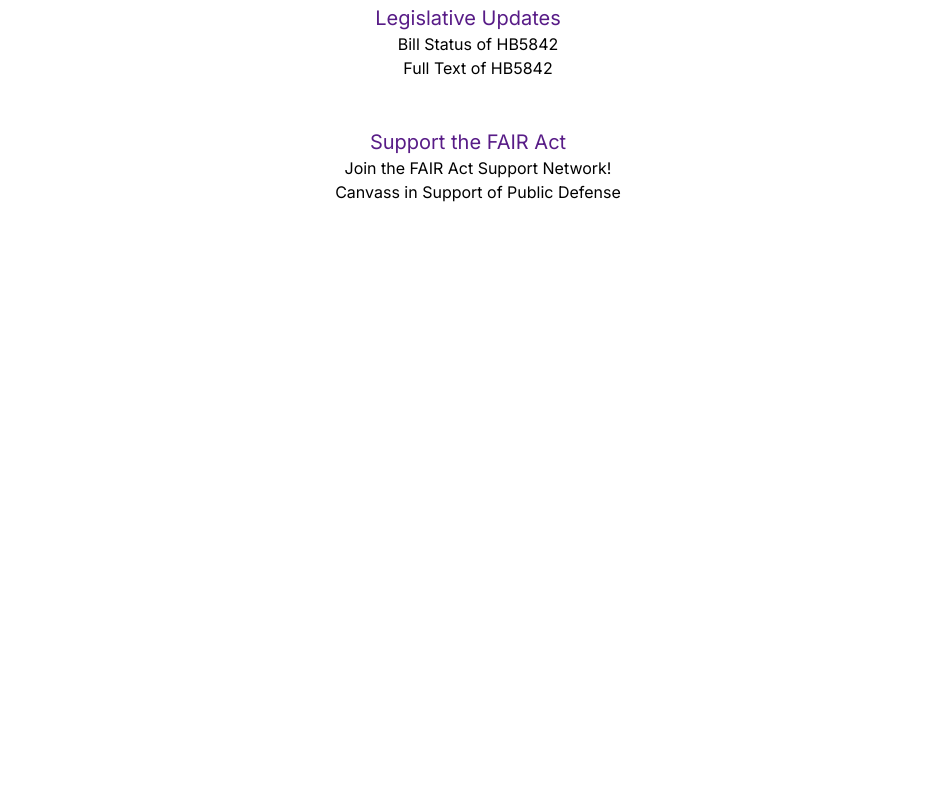
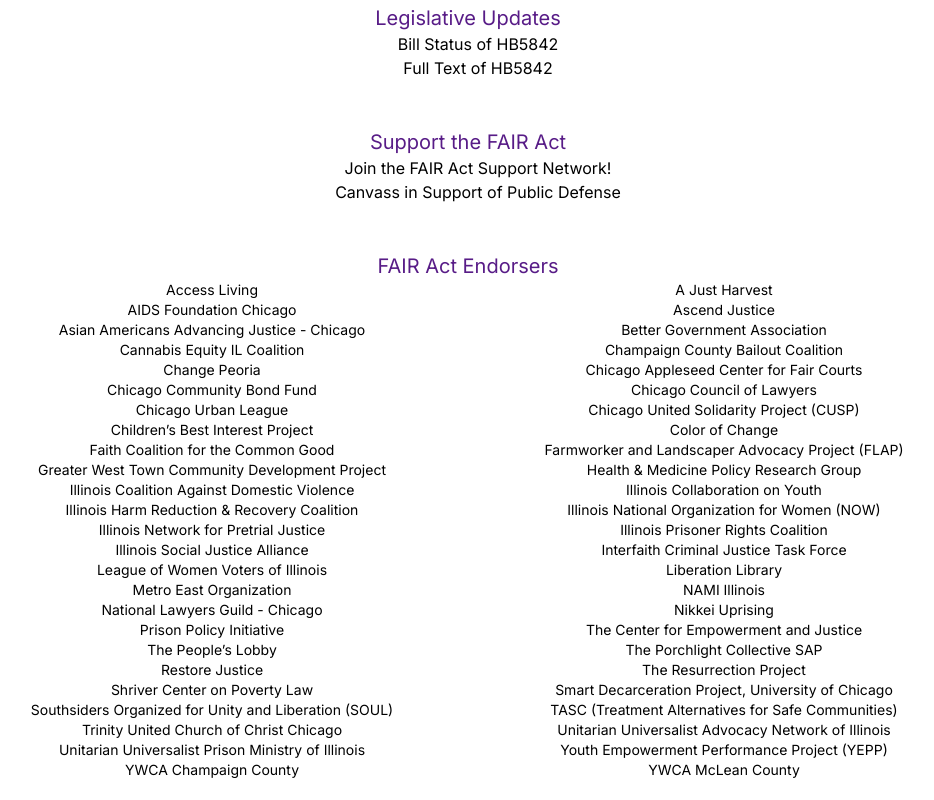
Before and after one commit to hunterMotko/il_pd_st, a Next.js app: page /fairact in a window 1280 px wide. Shown: the part 558-1358 px from the top of the page, without its empty margins (172-1106 px from the left). Before the commit the page ends 800 px from the top, so only its background shows below. Built offline with nearby package versions, Linux system fonts and the light colour scheme.

Commit message:
endorses

```diff
--- a/src/app/fairact/page.tsx
+++ b/src/app/fairact/page.tsx
@@ -1,6 +1,58 @@
 import Link from "next/link";
 
 export default function FairActPage() {
+  const endorsers = [
+    "Access Living",
+    "A Just Harvest",
+    "AIDS Foundation Chicago",
+    "Ascend Justice",
+    "Asian Americans Advancing Justice - Chicago",
+    "Better Government Association",
+    "Cannabis Equity IL Coalition",
+    "Champaign County Bailout Coalition",
+    "Change Peoria",
+    "Chicago Appleseed Center for Fair Courts",
+    "Chicago Community Bond Fund",
+    "Chicago Council of Lawyers",
+    "Chicago Urban League",
+    "Chicago United Solidarity Project (CUSP)",
+    "Children’s Best Interest Project",
+    "Color of Change",
+    "Faith Coalition for the Common Good",
+    "Farmworker and Landscaper Advocacy Project (FLAP)",
+    "Greater West Town Community Development Project",
+    "Health & Medicine Policy Research Group",
+    "Illinois Coalition Against Domestic Violence",
+    "Illinois Collaboration on Youth",
+    "Illinois Harm Reduction & Recovery Coalition",
+    "Illinois National Organization for Women (NOW)",
+    "Illinois Network for Pretrial Justice",
+    "Illinois Prisoner Rights Coalition",
+    "Illinois Social Justice Alliance",
+    "Interfaith Criminal Justice Task Force",
+    "League of Women Voters of Illinois",
+    "Liberation Library",
+    "Metro East Organization",
+    "NAMI Illinois",
+    "National Lawyers Guild - Chicago",
+    "Nikkei Uprising",
+    "Prison Policy Initiative",
+    "The Center for Empowerment and Justice",
+    "The People’s Lobby",
+    "The Porchlight Collective SAP",
+    "Restore Justice",
+    "The Resurrection Project",
+    "Shriver Center on Poverty Law",
+    "Smart Decarceration Project, University of Chicago",
+    "Southsiders Organized for Unity and Liberation (SOUL)",
+    "TASC (Treatment Alternatives for Safe Communities)",
+    "Trinity United Church of Christ Chicago",
+    "Unitarian Universalist Advocacy Network of Illinois",
+    "Unitarian Universalist Prison Ministry of Illinois",
+    "Youth Empowerment Performance Project (YEPP)",
+    "YWCA Champaign County",
+    "YWCA McLean County",
+  ]
   return (
     <div className="container mx-auto">
       <section className="max-w-screen-2xl m-auto w-full px-3 sm:px-8 lg:px-16 xl:px-32 flex flex-col gap-12 py-12 2xl:py-16 text-center">
@@ -56,6 +108,14 @@
             Canvass in Support of Public Defense
           </Link>
         </div>
+        <div className="flex flex-col">
+          <h3 className="text-purple-900 text-xl">FAIR Act Endorsers</h3>
+          <ul className="grid grid-cols-1 sm:grid-cols-2">
+            {endorsers.map(item => (
+              <li className="text-sm">{item}</li>
+            ))}
+          </ul>
+        </div>
       </section>
     </div >
   )
```
